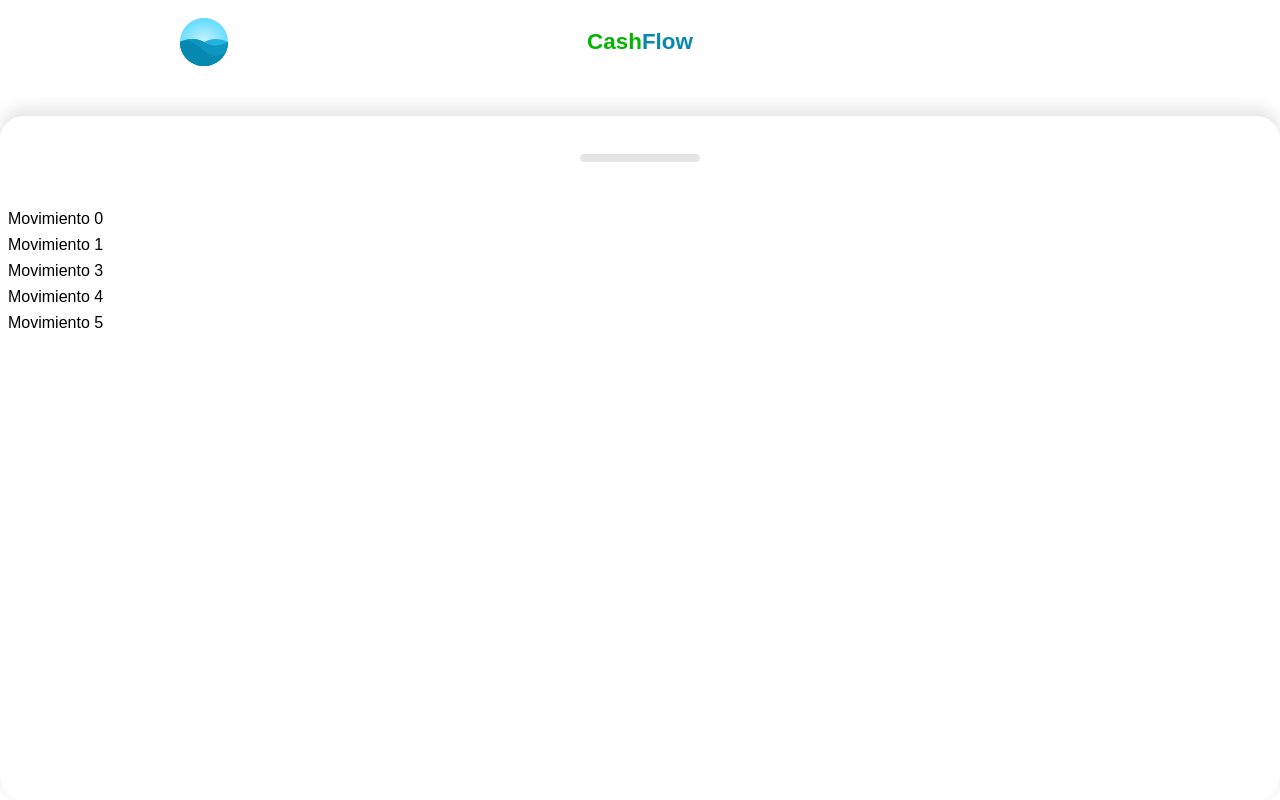
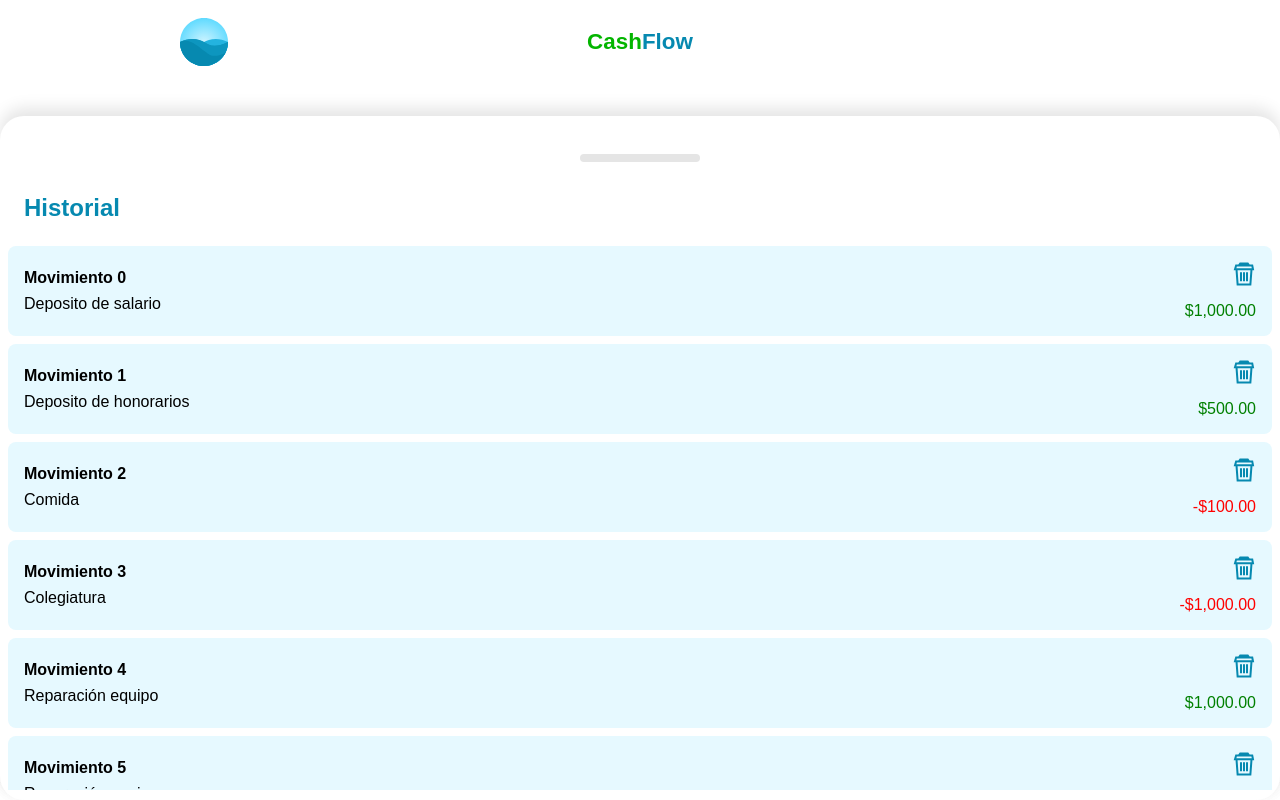
Before and after one commit to hector-gg/cashflow, a Vue app: page / in a window 1280 px wide. Both pictures are taken after a click on the element 640 px from the left and 758 px from the top of the page. Shown: the top 800 px of the page. Built offline with nearby package versions, Linux system fonts and the light colour scheme.

Commit message:
09_Movements

```diff
--- a/src/components/Home.vue
+++ b/src/components/Home.vue
@@ -51,19 +51,31 @@
                 },
                 {
                     id: 2,
-                    title: "Movimiento 3",
+                    title: "Movimiento 2",
                     description: "Comida",
                     amount: "-100",
                 },
                 {
                     id: 3,
-                    title: "Movimiento 4",
+                    title: "Movimiento 3",
                     description: "Colegiatura",
                     amount: "-1000",
                 },
                 {
                     id: 4,
+                    title: "Movimiento 4",
+                    description: "Reparación equipo",
+                    amount: "1000",
+                },
+                {
+                    id: 5,
                     title: "Movimiento 5",
+                    description: "Reparación equipo",
+                    amount: "1000",
+                },
+                {
+                    id: 6,
+                    title: "Movimiento 6",
                     description: "Reparación equipo",
                     amount: "1000",
                 },
--- a/src/components/Layout.vue
+++ b/src/components/Layout.vue
@@ -14,6 +14,7 @@
         </div>
     </div>
 </template>
+
 <script setup>
 import { ref } from "vue";
 const showMovements = ref(false);
--- a/src/components/Movements/Movement.vue
+++ b/src/components/Movements/Movement.vue
@@ -1,14 +1,86 @@
 <template>
-    <div class="movement">{{ title }}</div>
+    <div class="movement">
+        <div class="content">
+            <h4>{{ title }}</h4>
+            <p>{{ description }}</p>
+        </div>
+        <div class="action">
+            <img src="@/assets/trash-cicon.svg" alt="Delet" @click="remove" />
+            <p :class="{ red: isNegative, green: !isNegative }">
+                {{ amountCurrency }}
+            </p>
+        </div>
+    </div>
 </template>
 
 <script setup>
-import { defineProps, toRefs } from "vue";
+import { defineProps, defineEmits, toRefs, computed } from "vue";
+const currencyFormatter = new Intl.NumberFormat("es-MX", {
+    style: "currency",
+    currency: "MXN",
+});
 
 const props = defineProps({
+    id: {
+        type: Number,
+    },
     title: {
         type: String,
     },
+    description: {
+        type: String,
+    },
+    amount: {
+        type: Number,
+    },
 });
-const { title } = toRefs(props);
+const { id, title, description, amount } = toRefs(props);
+
+const amountCurrency = computed(() => currencyFormatter.format(amount.value));
+//DUDA
+const emit = defineEmits(["remove"]);
+const remove = () => {
+    emit("remove", id.value);
+};
+
+const isNegative = computed(() => amount.value < 0);
 </script>
+
+<style scoped>
+.movement {
+    display: flex;
+    justify-content: space-between;
+    align-items: center;
+    width: 100%;
+    padding: 16px;
+    background-color: #e6f9ff;
+    border-radius: 8px;
+    box-sizing: border-box;
+}
+.movement .content {
+    width: 100%;
+}
+.movement .action {
+    display: flex;
+    justify-content: space-between;
+    align-items: flex-end;
+    flex-direction: column;
+}
+h4,
+p {
+    margin: 0;
+    padding: 0;
+}
+h4 {
+    margin-bottom: 8px;
+}
+.movement .action img {
+    margin-bottom: 16px;
+}
+.red {
+    color: red;
+}
+.green {
+    color: green;
+}
+</style>
--- a/src/components/Movements/Movements.vue
+++ b/src/components/Movements/Movements.vue
@@ -1,11 +1,15 @@
 <template>
     <div class="movements">
-        <h2 class="title"></h2>
+        <h2 class="title">Historial</h2>
         <div class="content">
             <Movement
-                v-for="movement in movements"
-                :key="movement.id"
-                :title="movement.title"
+                v-for="{ id, title, description, amount } in movements"
+                :key="id"
+                :id="id"
+                :title="title"
+                :description="description"
+                :amount="amount"
+                @remove="remove"
             />
         </div>
     </div>
@@ -22,6 +26,9 @@
     },
 });
 const { movements } = toRefs(props);
+const remove = (id) => {
+    console.log("remove", id);
+};
 </script>
 
 <style scoped>
```
